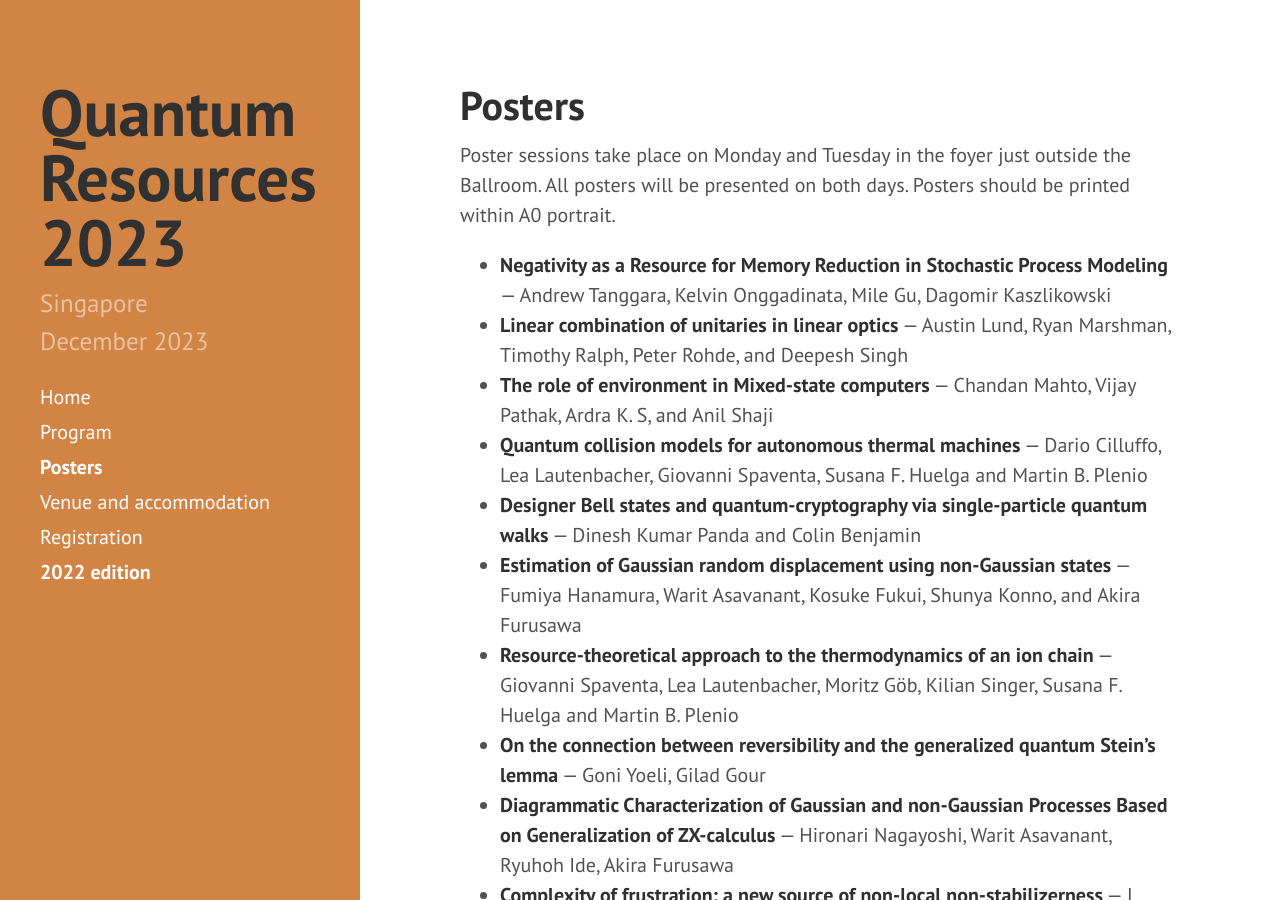
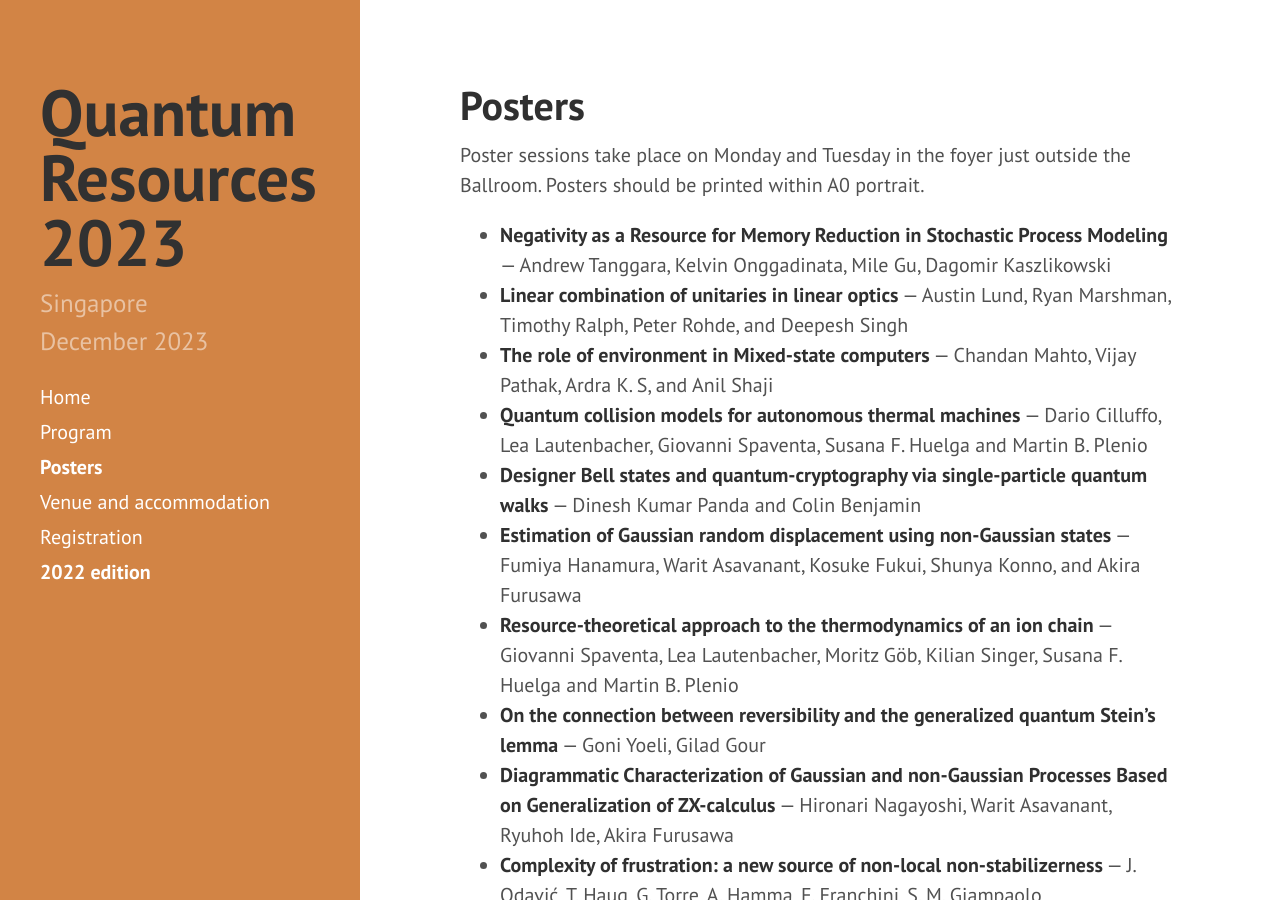
Before and after one commit to RyujiPat2/RyujiPat2.github.io, a Jekyll site: the page built from posters.md, in a window 1280 px wide and 900 px high. Built offline with Jekyll 4.4.1, drawn with Linux system fonts in a browser that asks for light colours; nearby versions of some CDN libraries.

Commit message:
Update posters.md

```diff
--- a/posters.md
+++ b/posters.md
@@ -8,7 +8,7 @@ order: 3
 
 <!---![Merlion](/merlion.jpg)--->
 
-Poster sessions take place on Monday and Tuesday in the foyer just outside the Ballroom. All posters will be presented on both days. Posters should be printed within A0 portrait.
+Poster sessions take place on Monday and Tuesday in the foyer just outside the Ballroom. Posters should be printed within A0 portrait.
 
 * **Negativity as a Resource for Memory Reduction in Stochastic Process Modeling** &mdash; Andrew Tanggara, Kelvin Onggadinata, Mile Gu, Dagomir Kaszlikowski
 * **Linear combination of unitaries in linear optics** &mdash; Austin Lund,  Ryan Marshman, Timothy Ralph, Peter Rohde, and Deepesh Singh
```
